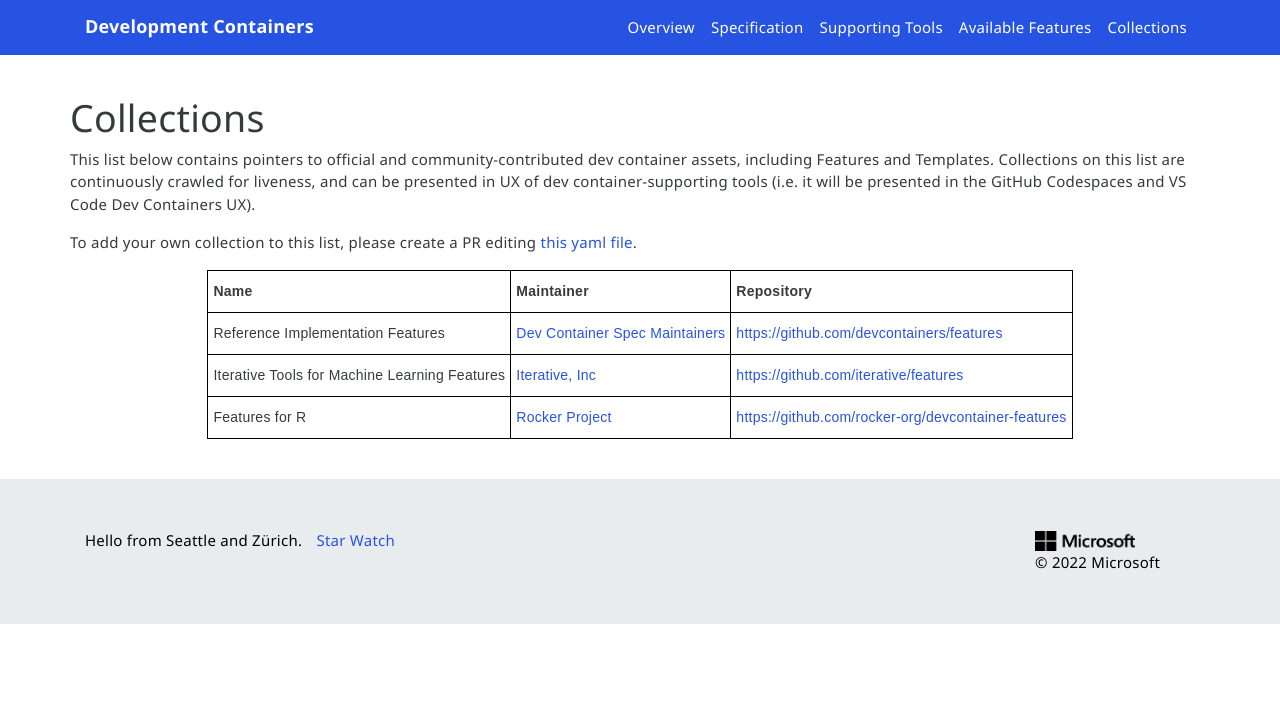
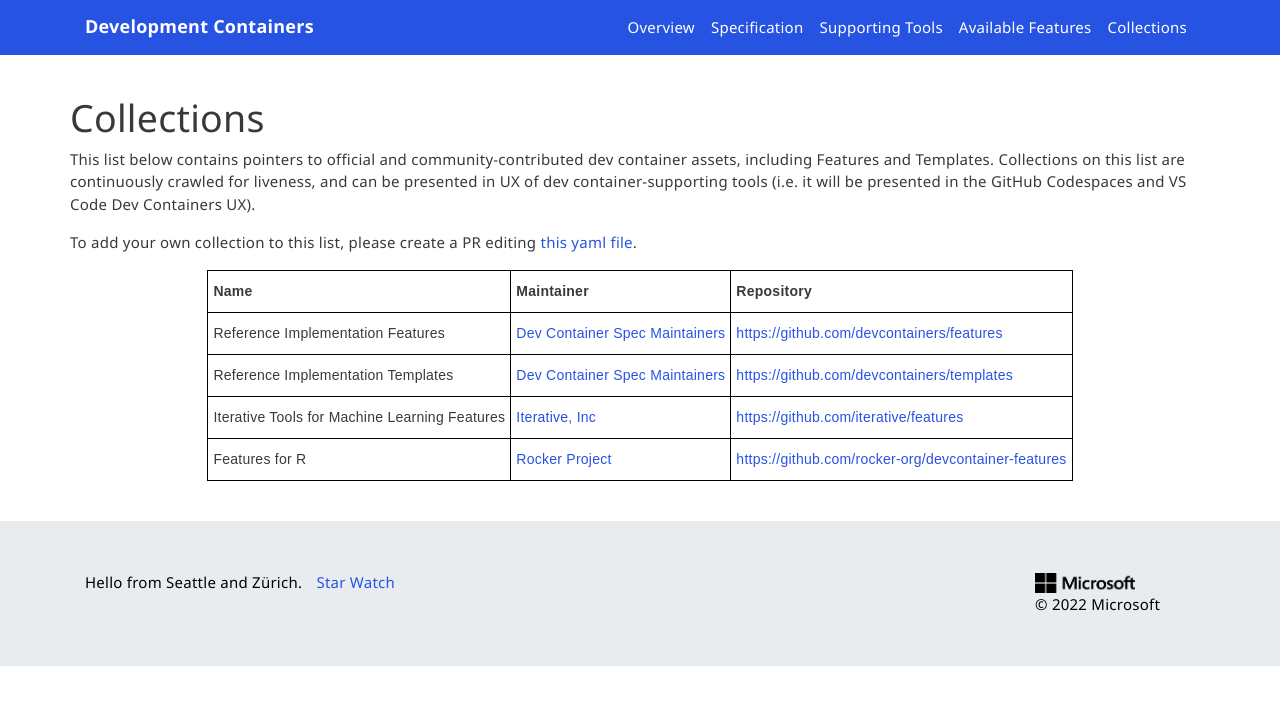
Before and after one commit to devcontainers/devcontainers.github.io, a Jekyll site: the page built from collections.html, in a window 1280 px wide. Shown: the top 705 px of the page. Built offline with Jekyll 4.4.1, drawn with Linux system fonts in a browser that asks for light colours; nearby versions of some CDN libraries; comment, search, counter and statistics services are not loaded.

Commit message:
add entry for Reference Implementation Templates

```diff
--- a/_data/collection-index.yml
+++ b/_data/collection-index.yml
@@ -3,6 +3,11 @@
   contact: https://github.com/devcontainers/features/issues
   repository: https://github.com/devcontainers/features
   ociReference: ghcr.io/devcontainers/features
+- name: Reference Implementation Templates
+  maintainer: Dev Container Spec Maintainers
+  contact: https://github.com/devcontainers/templates/issues
+  repository: https://github.com/devcontainers/templates
+  ociReference: ghcr.io/devcontainers/templates
 - name: Iterative Tools for Machine Learning Features
   maintainer: Iterative, Inc
   contact: https://github.com/iterative/features/issues
```
